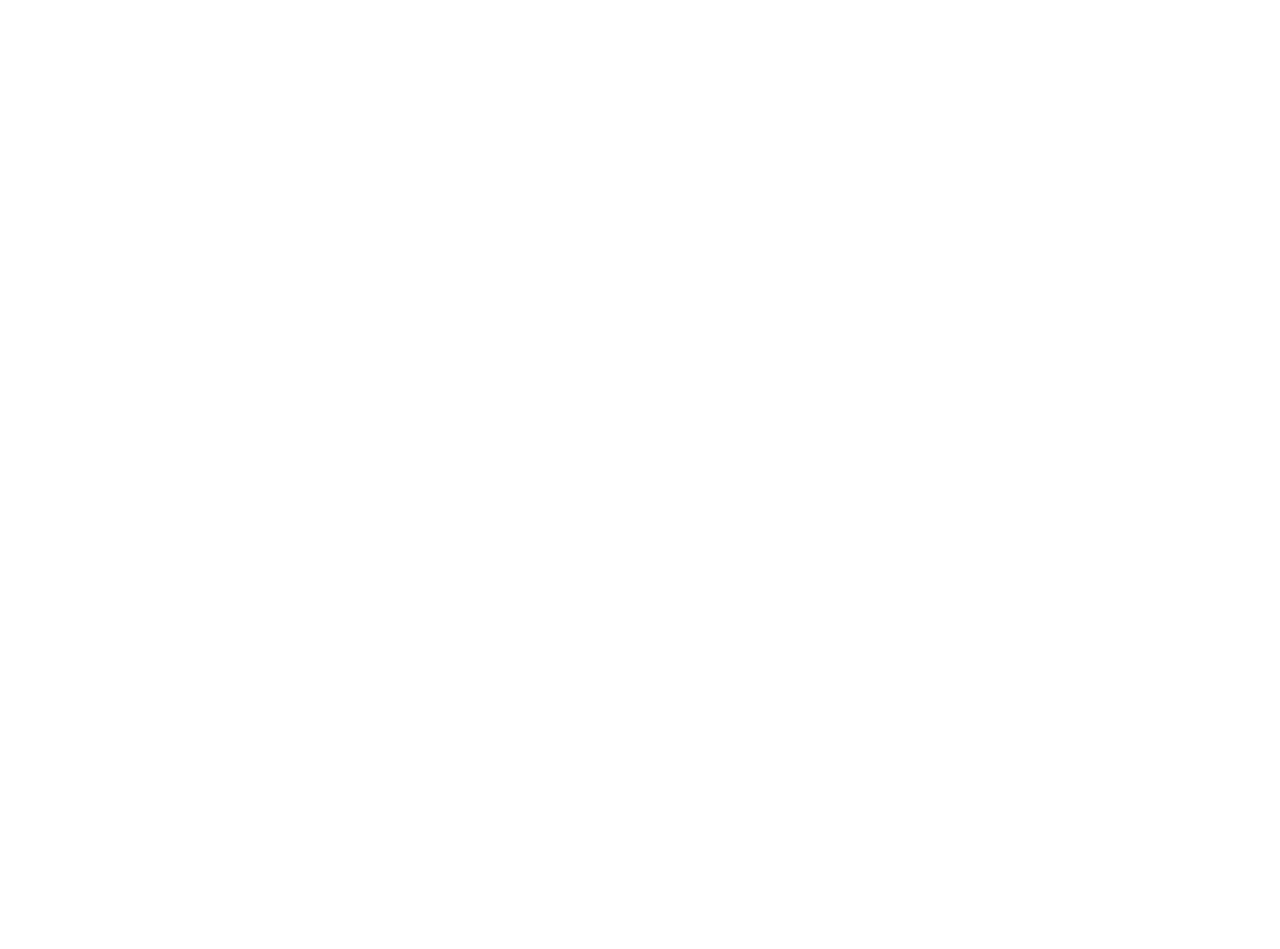
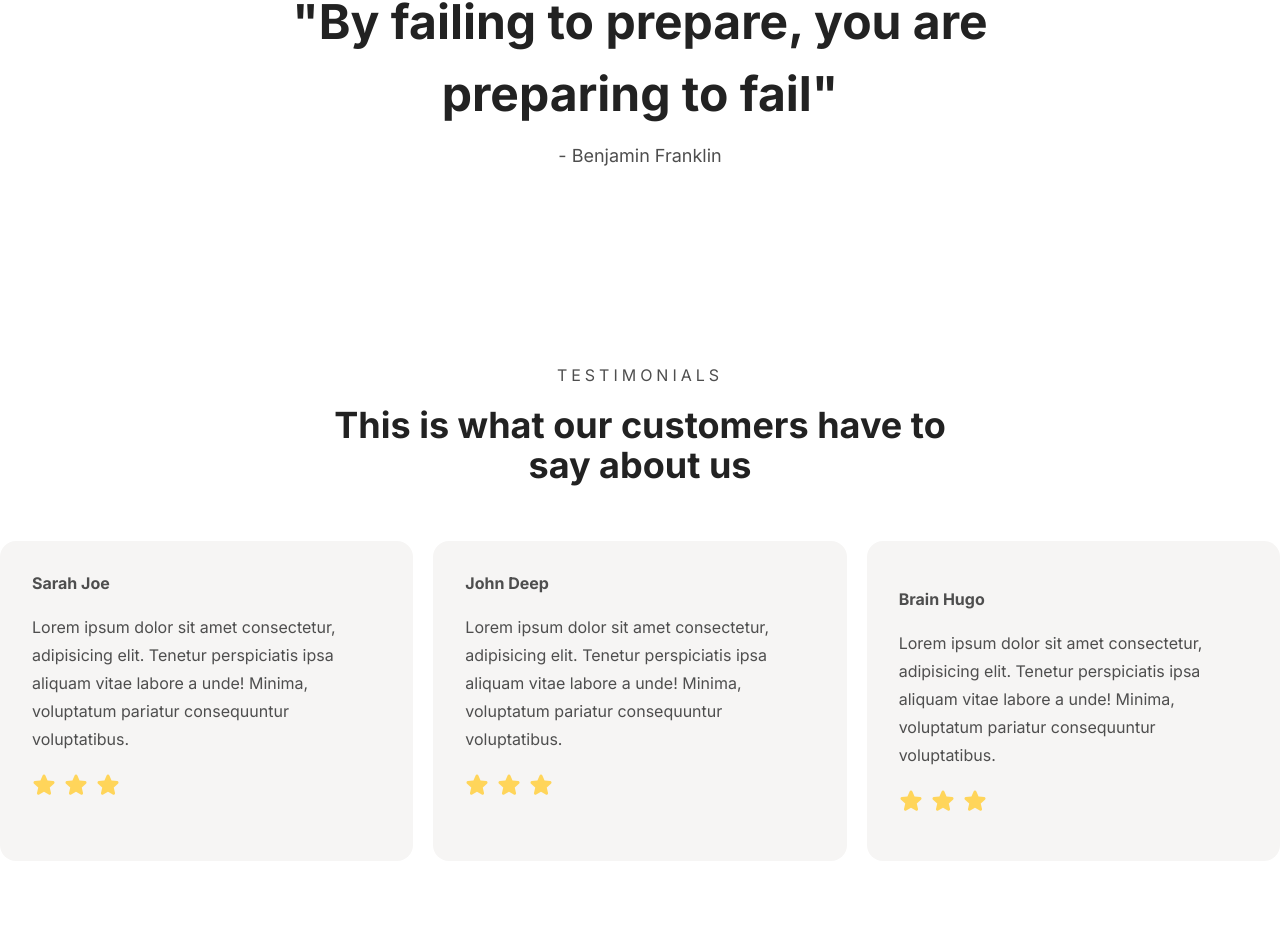
Before and after one commit to iamendy/culinai, a Next.js app: page / in a window 1280 px wide. Shown: the part 3140-4089 px from the top of the page. Before the commit the page ends 3022 px from the top, so only its background shows below. Built offline with nearby package versions, Linux system fonts and the light colour scheme.

Commit message:
update: added Testimonial section

```diff
--- a/src/components/MoreFeatures.tsx
+++ b/src/components/MoreFeatures.tsx
@@ -60,7 +60,7 @@
 
           <div className="flex flex-col gap-4 md:grid md:grid-cols-2 lg:grid-cols-12 lg:gap-y-8">
             <div className="p-8 flex flex-col gap-y-5 bg-light rounded-xl lg:rounded-2xl lg:col-span-8">
-              <div className="w-9 h-9">
+              <div className="w-9 h-9 lg:w-12 lg:h-12">
                 <Carrot />
               </div>
               <div className="flex flex-col gap-y-[10px]">
--- /dev/null
+++ b/src/components/Star.tsx
@@ -0,0 +1,17 @@
+const Star = () => {
+  return (
+    <div className="w-6 h-6">
+      <svg
+        xmlns="http://www.w3.org/2000/svg"
+        viewBox="0 0 256 256"
+        focusable="false"
+        fill="#ffd55a"
+      >
+        <g color='var(--token-9d85a53d-218a-49d3-a122-1f7b560ca535, rgb(255, 213, 90)) /* {"name":"Accent"} */'>
+          <path d="M234.5,114.38l-45.1,39.36,13.51,58.6a16,16,0,0,1-23.84,17.34l-51.11-31-51,31a16,16,0,0,1-23.84-17.34L66.61,153.8,21.5,114.38a16,16,0,0,1,9.11-28.06l59.46-5.15,23.21-55.36a15.95,15.95,0,0,1,29.44,0h0L166,81.17l59.44,5.15a16,16,0,0,1,9.11,28.06Z"></path>
+        </g>
+      </svg>
+    </div>
+  );
+};
+export default Star;
--- /dev/null
+++ b/src/components/Testimonial.tsx
@@ -0,0 +1,67 @@
+import Star from "./Star";
+
+const Testimonial = () => {
+  return (
+    <section className="py-12  lg:py-16 ">
+      <div className="flex flex-col gap-y-9 ">
+        <div className="px-6 flex flex-col gap-y-4">
+          <h3 className="tracking-[0.25em] leading-[1.7em] text-center">
+            TESTIMONIALS
+          </h3>
+          <h2
+            className="text-[28px] text-base-100 font-bold tracking-normal leading-[1.2em] text-center
+            md:w-[50%] md:mx-auto lg:text-4xl
+          "
+          >
+            This is what our customers have to say about us
+          </h2>
+        </div>
+
+        <div className="flex p-5 space-x-5 md:px-0 overflow-scroll">
+          <div className="bg-light rounded-2xl p-8 flex flex-col space-y-5 text-sm">
+            <h3 className="font-bold lg:text-[16px]">Sarah Joe</h3>
+            <p className="leading-[1.75em] lg:text-[16px]">
+              Lorem ipsum dolor sit amet consectetur, adipisicing elit. Tenetur
+              perspiciatis ipsa aliquam vitae labore a unde! Minima, voluptatum
+              pariatur consequuntur voluptatibus.
+            </p>
+            <div className="flex items-center space-x-2">
+              <Star />
+              <Star />
+              <Star />
+            </div>
+          </div>
+
+          <div className="bg-light rounded-2xl p-8 flex flex-col space-y-5 text-sm ">
+            <h3 className="font-bold lg:text-[16px]">John Deep</h3>
+            <p className="leading-[1.75em] lg:text-[16px]">
+              Lorem ipsum dolor sit amet consectetur, adipisicing elit. Tenetur
+              perspiciatis ipsa aliquam vitae labore a unde! Minima, voluptatum
+              pariatur consequuntur voluptatibus.
+            </p>
+            <div className="flex items-center space-x-2">
+              <Star />
+              <Star />
+              <Star />
+            </div>
+          </div>
+
+          <div className="bg-light rounded-2xl p-8 flex flex-col space-y-5 text-sm lg:py-12 ">
+            <h3 className="font-bold lg:text-[16px]">Brain Hugo</h3>
+            <p className="leading-[1.75em] lg:text-[16px]">
+              Lorem ipsum dolor sit amet consectetur, adipisicing elit. Tenetur
+              perspiciatis ipsa aliquam vitae labore a unde! Minima, voluptatum
+              pariatur consequuntur voluptatibus.
+            </p>
+            <div className="flex items-center space-x-2">
+              <Star />
+              <Star />
+              <Star />
+            </div>
+          </div>
+        </div>
+      </div>
+    </section>
+  );
+};
+export default Testimonial;
--- /dev/null
+++ b/src/components/icons/Quote.tsx
@@ -0,0 +1,13 @@
+const Quote = () => {
+  return (
+    <section className="py-32 px-8">
+      <div className="md:w-[70%] md:mx-auto">
+        <h1 className="font-bold text-base-100 text-[32px] text-center mb-3 lg:text-[48px]">
+          "By failing to prepare, you are preparing to fail"
+        </h1>
+        <p className="text-center lg:text-lg">- Benjamin Franklin</p>
+      </div>
+    </section>
+  );
+};
+export default Quote;
--- a/src/pages/index.tsx
+++ b/src/pages/index.tsx
@@ -2,6 +2,8 @@
 import Hero from "@/components/Hero";
 import Layout from "@/components/Layout";
 import MoreFeatures from "@/components/MoreFeatures";
+import Quote from "@/components/icons/Quote";
+import Testimonial from "@/components/Testimonial";
 
 export default function Home() {
   return (
@@ -9,6 +11,8 @@
       <Hero />
       <Features />
       <MoreFeatures />
+      <Quote />
+      <Testimonial />
     </Layout>
   );
 }
--- a/tailwind.config.js
+++ b/tailwind.config.js
@@ -13,6 +13,7 @@
         "base-100": "#222222",
         light: "#F6F5F4",
         gray: "#00000014",
+        gold: "#ffd55a",
       },
       fontFamily: {
         inter: ["var(--inter)"],
```
